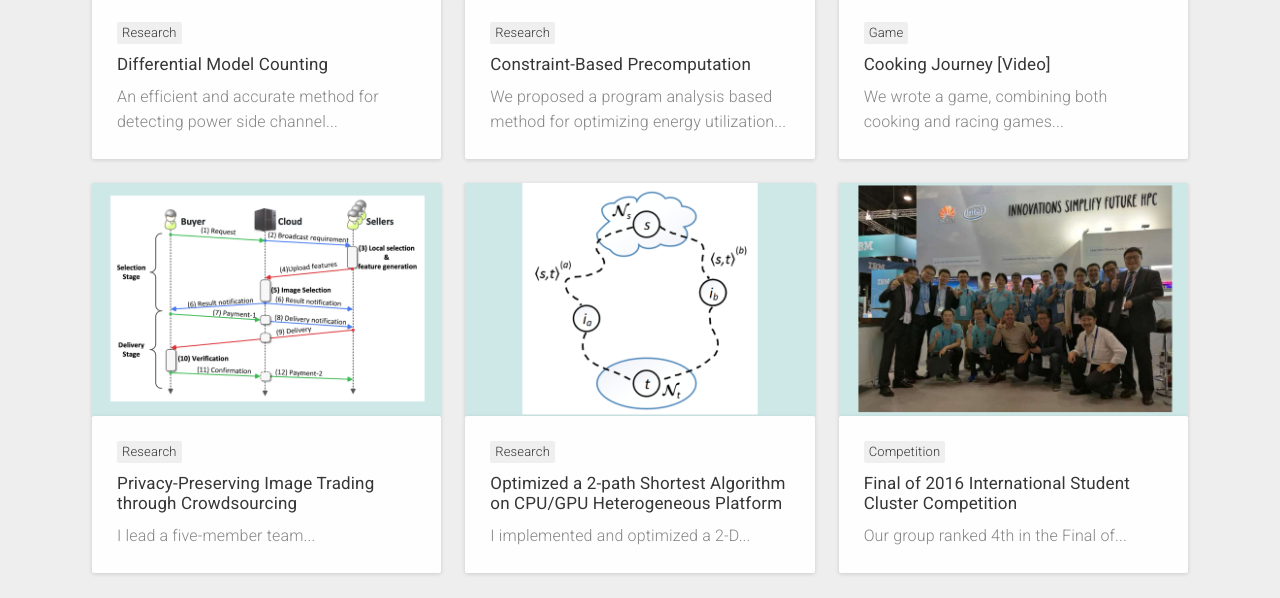
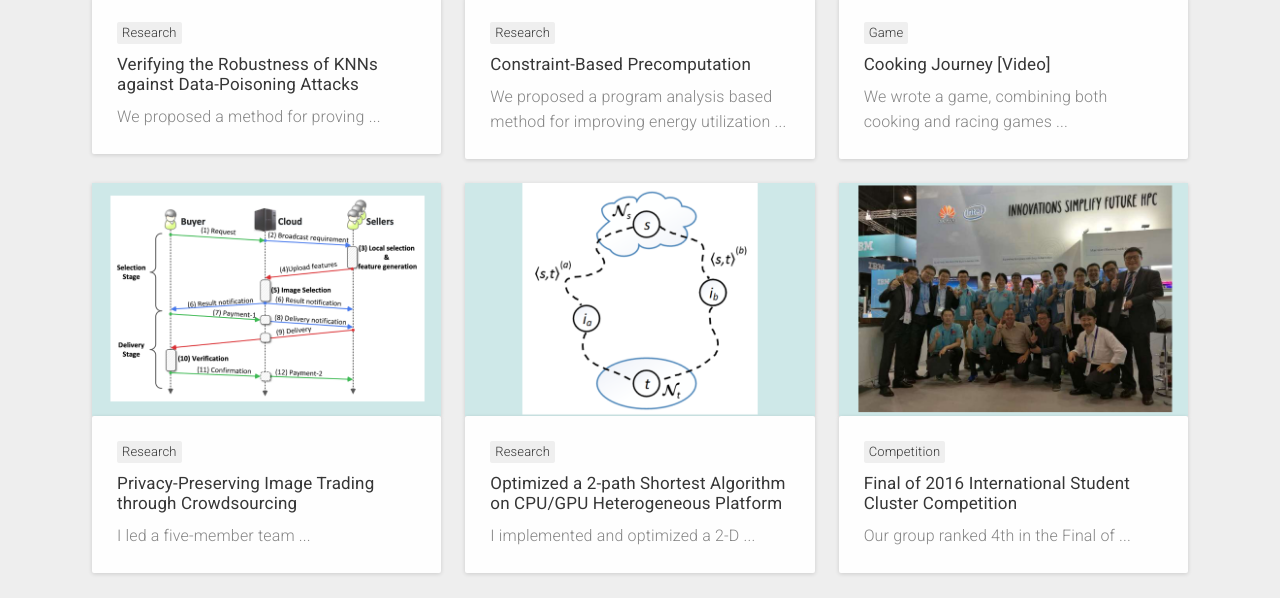
Before and after one commit to YannanLiCS/YannanLiCS.github.io, a plain HTML site: page index.html in a window 1280 px wide. Shown: the part 1412-2010 px from the top of the page. Drawn offline with Linux system fonts and the light colour scheme; some packages are replaced by stand-ins of ours; files whose address does not match are found by name.

Commit message:
Updated work 1

```diff
--- a/index.html
+++ b/index.html
@@ -176,9 +176,9 @@
 							</div>
 							<div class="content-box">
 								<div class="category">Research</div>
-								<a href="#popup-1" class="name has-popup">Differential Model Counting</a>
+								<a href="#popup-1" class="name has-popup">Verifying the Robustness of KNNs against Data-Poisoning Attacks</a>
 								<p>
-									An efficient and accurate method for detecting power side channel...
+                                We proposed a method for proving ...
 								</p>
 							</div>
 							<div id="popup-1" class="popup-box mfp-fade mfp-hide">
@@ -188,13 +188,13 @@
 									</div>
 									<div class="desc">
 										<div class="category">Research</div>
-										<h4>Differential Model Counting</h4>
+										<h4>Verifying the Robustness of KNNs against Data-Poisoning Attacks</h4>
 										<p>
-                                        We designed differential model counting, which provides an efficient and accurate method for detecting power side channel.
+                                        In this work, we present a method for proving data-poisoning robustness of the widely used K-nearest neighbors (KNN) algorithm.
+                                            Our method can soundly over-approximate the KNN behaviors during both learning (parameter tuning) and prediction phases, while covering all possible scenarios in which up to n training data elements are maliciously injected.
+                                        We also develop optimizations to prune the search space while maintaining accuracy.
 										</p>
-                                        <!--
-										<a href="#" class="btn btn_animated"><span class="circle">View Project</span></a>
-                                        -->
+                                        Our empirical evaluation shows that our method is able to prove data-poisoning robustness of KNNs generated from large datasets with high accuracy, while soundly covering the astronomically-large number of possible scenarios.
 									</div>
 								</div>
 							</div>
@@ -207,7 +207,7 @@
 								<div class="category">Research</div>
 								<a href="#popup-2" class="name has-popup">Constraint-Based Precomputation</a>
 								<p>
-                                We proposed a program analysis based method for optimizing energy utilization...
+                                We proposed a program analysis based method for improving energy utilization ...
 								</p>
 							</div>
 							<div id="popup-2" class="popup-box mfp-fade mfp-hide">
@@ -240,7 +240,7 @@
 								<div class="category">Game</div>
 								<a href="#popup-3" class="name has-popup">Cooking Journey [Video]</a>
 								<p>
-									We wrote a game, combining both cooking and racing games...
+									We wrote a game, combining both cooking and racing games ...
 								</p>
 							</div>
 							<div id="popup-3" class="popup-box mfp-fade mfp-hide">
@@ -271,7 +271,7 @@
 								<div class="category">Research</div>
 								<a href="#popup-4" class="name has-popup">Privacy-Preserving Image Trading through Crowdsourcing</a>
 								<p>
-                                I lead a five-member team...
+                                I led a five-member team ...
 								</p>
 							</div>
 							<div id="popup-4" class="popup-box mfp-fade mfp-hide">
@@ -283,7 +283,7 @@
 										<div class="category">Research</div>
 										<h4>Privacy-Preserving Image Trading through Crowdsourcing</h4>
 										<p>
-                                        I lead a five-member team. We proposed and implemented a novel ownership and privacy-aware image trading system based on crowdsourcing. We designed a novel image evaluation and selection method based on CNN(ConvolutionalNeuralNetwork)model.
+                                        I led a five-member team. We proposed and implemented a novel ownership and privacy-aware image trading system based on crowdsourcing. We designed a novel image evaluation and selection method based on CNN(ConvolutionalNeuralNetwork)model.
                                         We minimized computation and communication overhead in both servers and clients sides.
                                         Our evaluation and experiments show high quality of our selected datasets and high efficiency of our methods.
                                         This work was accepted by INFOCOM 2018 (first-student author, second author).
@@ -301,7 +301,7 @@
 								<div class="category">Research</div>
 								<a href="#popup-5" class="name has-popup">Optimized a 2-path Shortest Algorithm on CPU/GPU Heterogeneous Platform</a>
 								<p>
-                                I implemented and optimized a 2-D...
+                                I implemented and optimized a 2-D ...
 								</p>
 							</div>
 							<div id="popup-5" class="popup-box mfp-fade mfp-hide">
@@ -333,7 +333,7 @@
 								<a href="#popup-6" class="name has-popup">Final of 2016 International Student Cluster
                                     Competition</a>
 								<p>
-                                Our group ranked 4th in the Final of...
+                                Our group ranked 4th in the Final of ...
 								</p>
 							</div>
 							<div id="popup-6" class="popup-box mfp-fade mfp-hide">
```
Also changed, not shown: images/works/work1.png.
